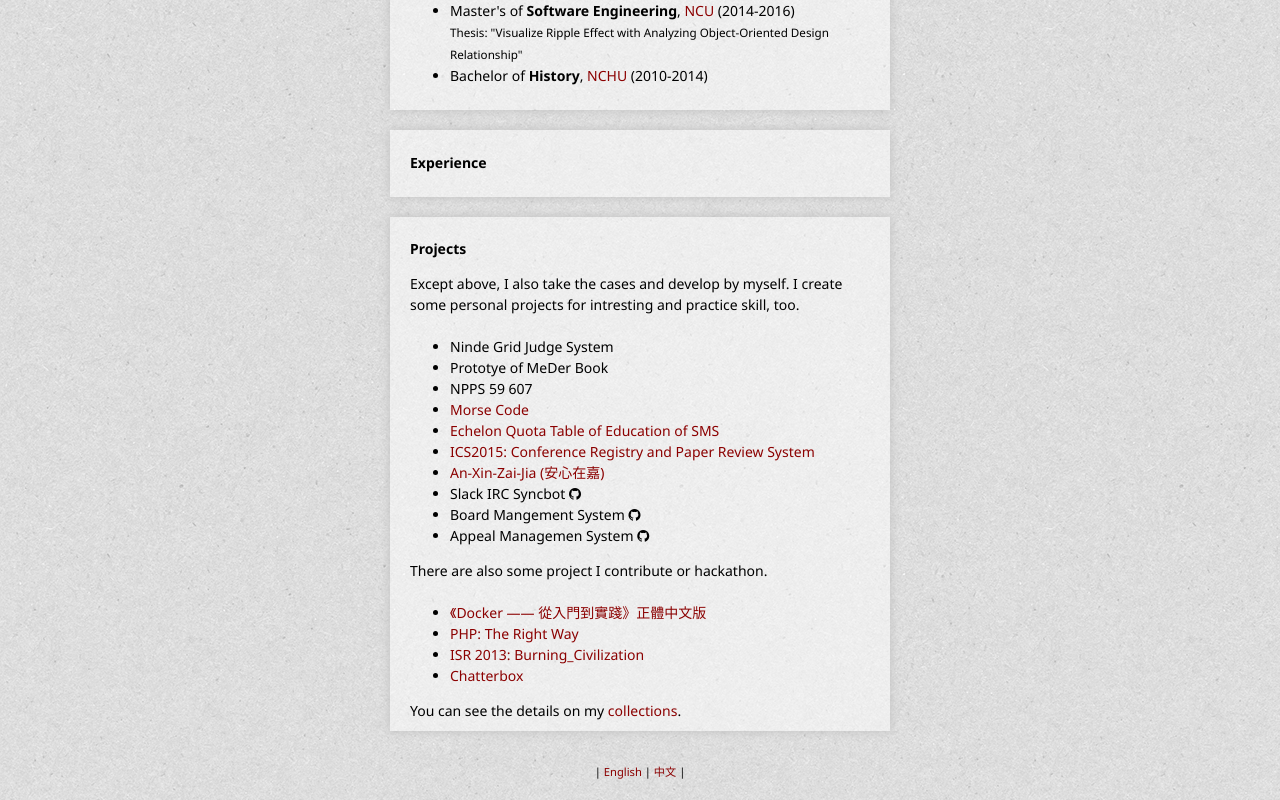
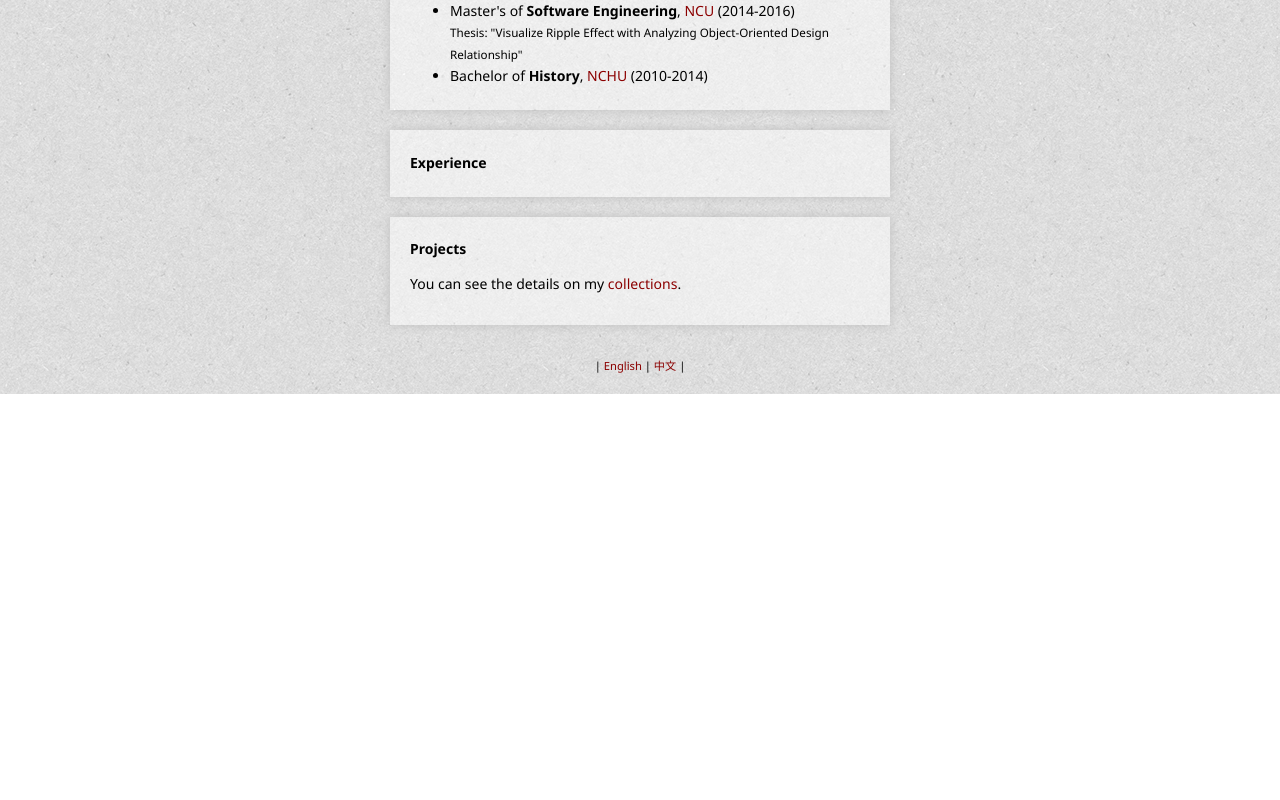
Before and after one commit to fntsrlike/fntsr.tw-2017, a Vue app: page /#/cv in a window 1280 px wide. Shown: the part 423-1223 px from the top of the page. After the commit the page ends 817 px from the top, so only its background shows below. Built offline with nearby package versions, Linux system fonts and the light colour scheme.

Commit message:
Merge content of Projects section to Collections section

```diff
--- a/src/components/sections/SectionProjects.vue
+++ b/src/components/sections/SectionProjects.vue
@@ -1,90 +1,9 @@
 <template>
   <section class="block">
     <h2>Projects</h2>
-    <section>
-      <p>
-        Except above, I also take the cases and develop by myself. I create some personal projects for intresting and practice skill, too.
-      </p>
-      <ul>
-        <li>
-          Ninde Grid Judge System
-        </li>
-        <li>
-          Prototye of MeDer Book
-        </li>
-        <li>
-          NPPS 59 607
-        </li>
-        <li>
-          <a href="http://morse.fntsr.tw" target="_blank">
-            Morse Code
-          </a>
-        </li>
-        <li>
-          <a href="https://github.com/fntsrlike/edu-service-echelon-quota" target="_blank">
-            Echelon Quota Table of Education of SMS
-          </a>
-        </li>
-        <li>
-          <a href="http://163.17.100.89" target="_blank">
-            ICS2015: Conference Registry and Paper Review System
-          </a>
-        </li>
-        <li>
-          <a href="http://life.ncyu.refactor.tw/index.html" target="_blank">
-            An-Xin-Zai-Jia (安心在嘉)
-          </a>
-        </li>
-        <li>
-          Slack IRC Syncbot
-          <a class="github-icon" target="_blank" href="https://github.com/fntsrlike/slack-irc-syncbot" title="source code">
-            <i class="fa fa-github"></i>
-          </a>
-        </li>
-        <li>
-          Board Mangement System
-          <a class="github-icon" target="_blank" href="https://github.com/fntsrlike/boards_manager" title="source code">
-            <i class="fa fa-github"></i>
-          </a>
-        </li>
-        <li>
-          Appeal Managemen System
-          <a class="github-icon" target="_blank" href="https://github.com/fntsrlike/appeal_system">
-            <i class="fa fa-github"></i>
-          </a>
-        </li>
-      </ul>
-    </section>
-    <section>
-      <p>
-        There are also some project I contribute or hackathon.
-      </p>
-      <ul>
-        <li>
-          <a target="_blank" href="https://github.com/philipz/docker_practice">
-            《Docker —— 從入門到實踐­》正體中文版
-          </a>
-        </li>
-        <li>
-          <a target="_blank" href="http://laravel-taiwan.github.io/php-the-right-way">
-            PHP: The Right Way
-          </a>
-        </li>
-        <li>
-          <a target="_blank" href="https://github.com/raincole/isr">
-            ISR 2013: Burning_Civilization
-          </a>
-        </li>
-        <li>
-          <a target="_blank" href="https://github.com/Chatterbox-mirror/Chatterbox">
-            Chatterbox
-          </a>
-        </li>
-      </ul>
-    </section>
-    <section>
+    <p>
       You can see the details on my <router-link to="/collections">collections</router-link>.
-    </section>
+    </p>
   </section>
 </template>
 
```
Also changed, not shown: src/data/src/collections.yaml (+43 -0 lines).
